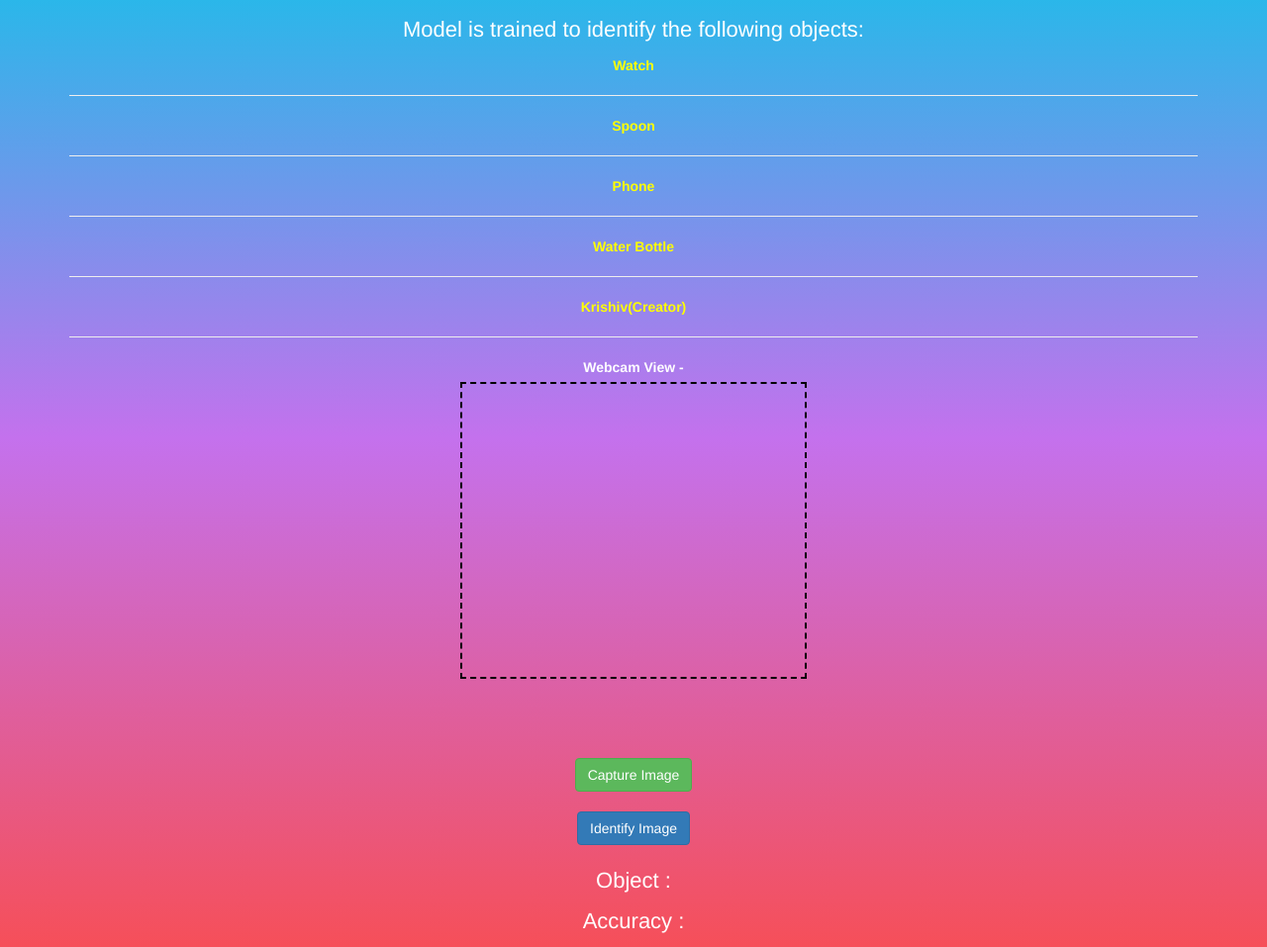
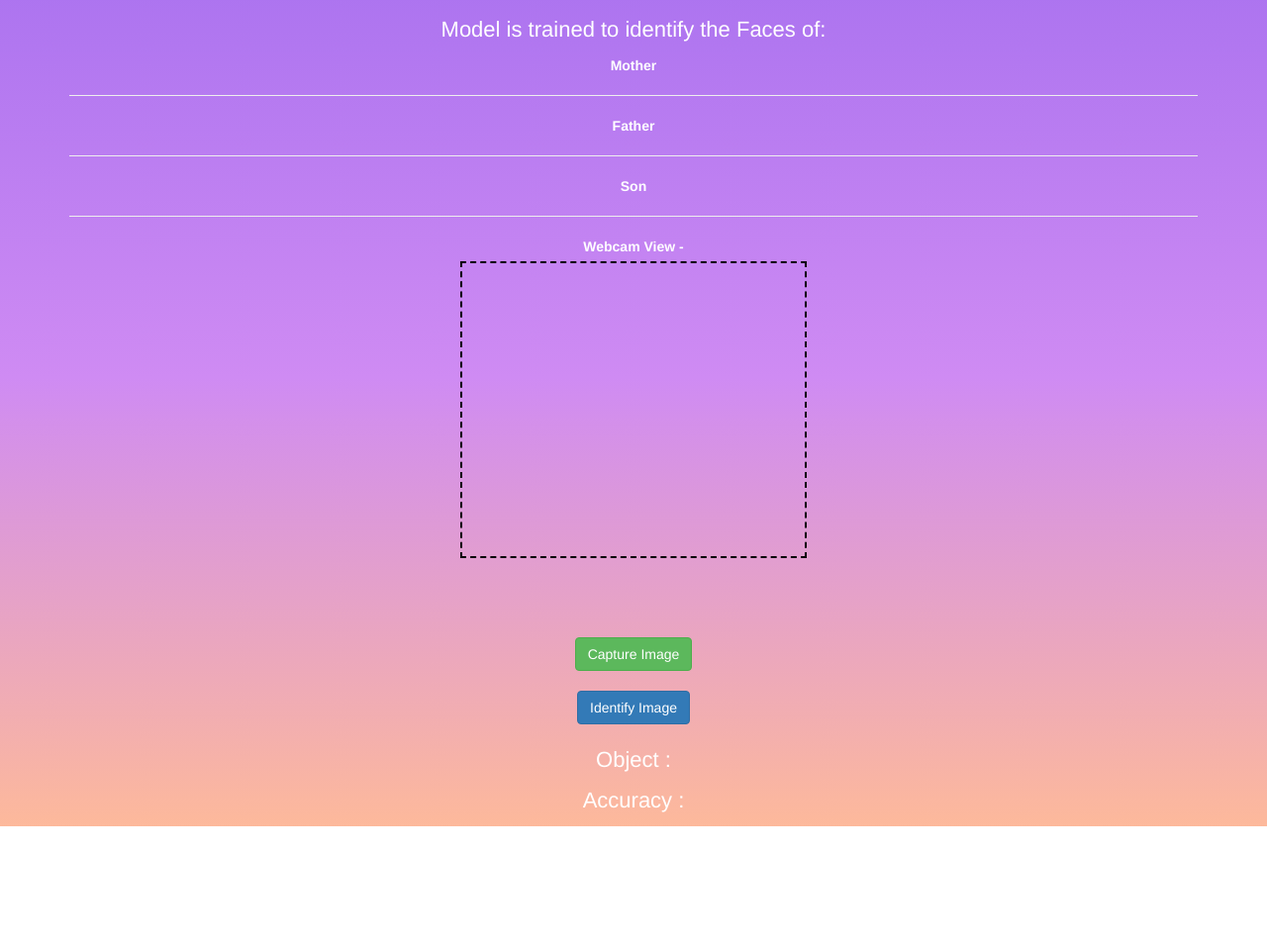
Before and after one commit to KrishivGangwani/Face-recognisation-app, a plain HTML site: page index.html in a window 1280 px wide. Shown: the part 71-1028 px from the top of the page at 99% size. After the commit the page ends 906 px from the top, so only its background shows below. Drawn offline with nearby package versions, Linux system fonts and the light colour scheme; a script that the page names is missing.

Commit message:
Add files via upload

```diff
--- a/index.html
+++ b/index.html
@@ -18,20 +18,16 @@
     <div class="container">
 
       <center>
-     <h3 class = "btn btn-default head">Image Recognition</h3>
+       <h3 class = "btn btn-default head">Face Recognition App</h3>
         <br><br>
 
-      <p style="font-size: 22px;">Model is trained to identify the following objects: </p>
+        <p style="font-size: 22px;">Model is trained to identify the Faces of: </p>
         <b class = "objects">
-        Watch
+          Mother
          <hr>
-       Spoon
+         Father
          <hr>
-       Phone
-       <hr>
-       Water Bottle
-       <hr>
-       Krishiv(Creator)
+         Son
          <hr>
         </b>
 
@@ -45,8 +41,8 @@
         <button class="btn btn-primary" onclick="check()">Identify Image</button>
         <br><br>
 
-      <p style="font-size: 22px;">Object :  <span id="object_name"></span></p>
-      <p style="font-size: 22px;">Accuracy :  <span id="object_acc"></span></p>
+        <p style="font-size: 22px;">Object :  <span id="facename"></span></p>
+        <p style="font-size: 22px;">Accuracy :  <span id="faceacc"></span></p>
       </center>
 
     </div>
--- a/main.js
+++ b/main.js
@@ -16,10 +16,10 @@ function snap(){
 
 console.log("ml5 version is ",ml5.version);
 
-classifier = ml5.imageClassifier('https://teachablemachine.withgoogle.com/models/5AypZOpYP/model.json',model_loaded);
+classifier = ml5.imageClassifier('https://teachablemachine.withgoogle.com/models/6bFi_2_Ep/model.json',model_loaded);
 
 function model_loaded(){
-    console.log("Model started");
+    console.log("Model loaded");
 }
 
 function check(){
@@ -33,8 +33,8 @@ if(error){
 }
 else{
     console.log(result);
-    document.getElementById("object_name").innerHTML = result[0].label;
-    document.getElementById("object_acc").innerHTML  = result[0].confidence.toFixed(2);
+    document.getElementById("facename").innerHTML = result[0].label;
+    document.getElementById("faceacc").innerHTML  = result[0].confidence.toFixed(2);
 }
 
 
--- a/style.css
+++ b/style.css
@@ -1,5 +1,5 @@
 body{
-    background: linear-gradient(#12c2e9 0%, #c471ed 50%,#f64f59 100%);
+    background: linear-gradient(#A770EF 0%, #CF8BF3 50%,#FDB99B 100%);
     color: white;
 }
 .head{
@@ -7,8 +7,8 @@ body{
     font-size: 22px;
 }
 
-.objects,#object_name,#object_acc{
-    color: yellow;
+.objects,#facename,#faceacc{
+    color: white;
 }
 #camera{
     border: 2px dashed black;
```
Lines whose indentation alone changed are shown as unchanged.
